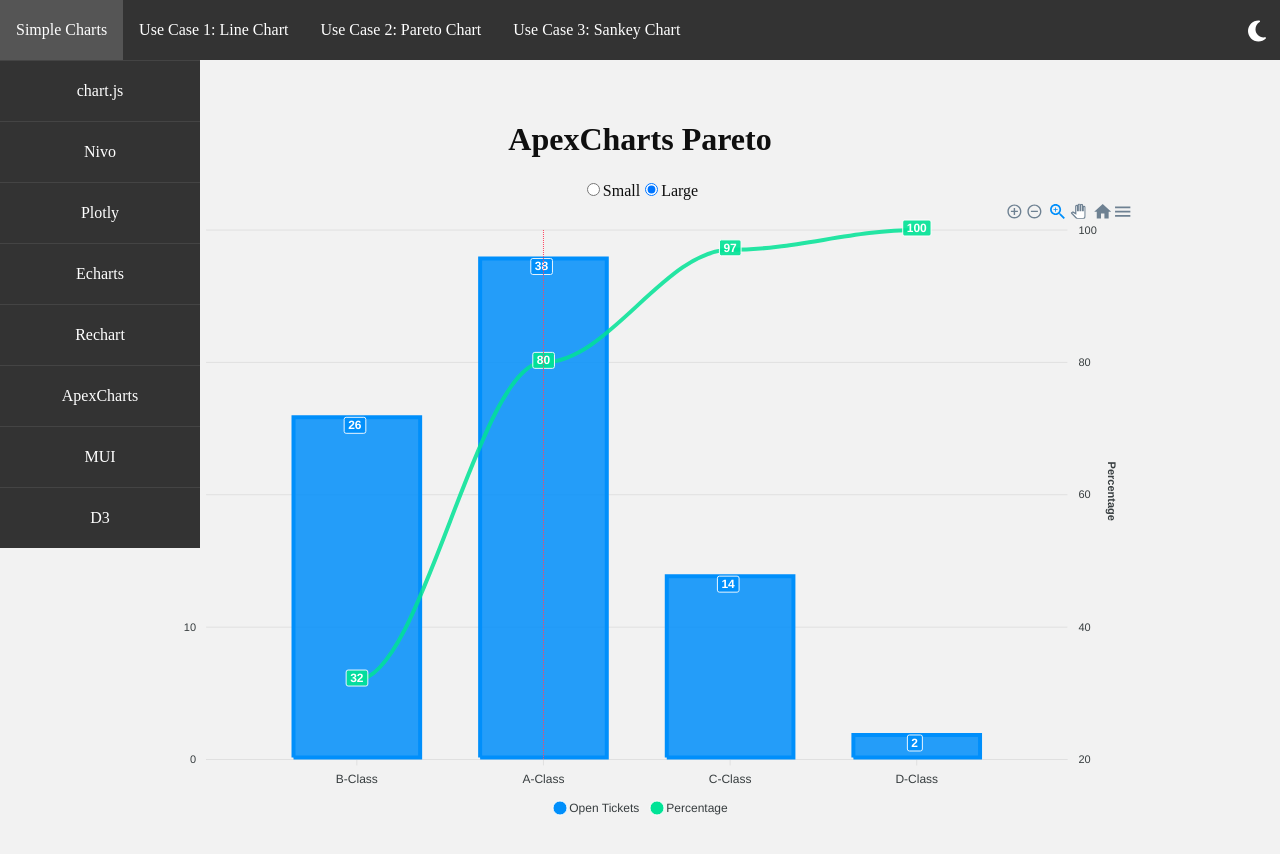
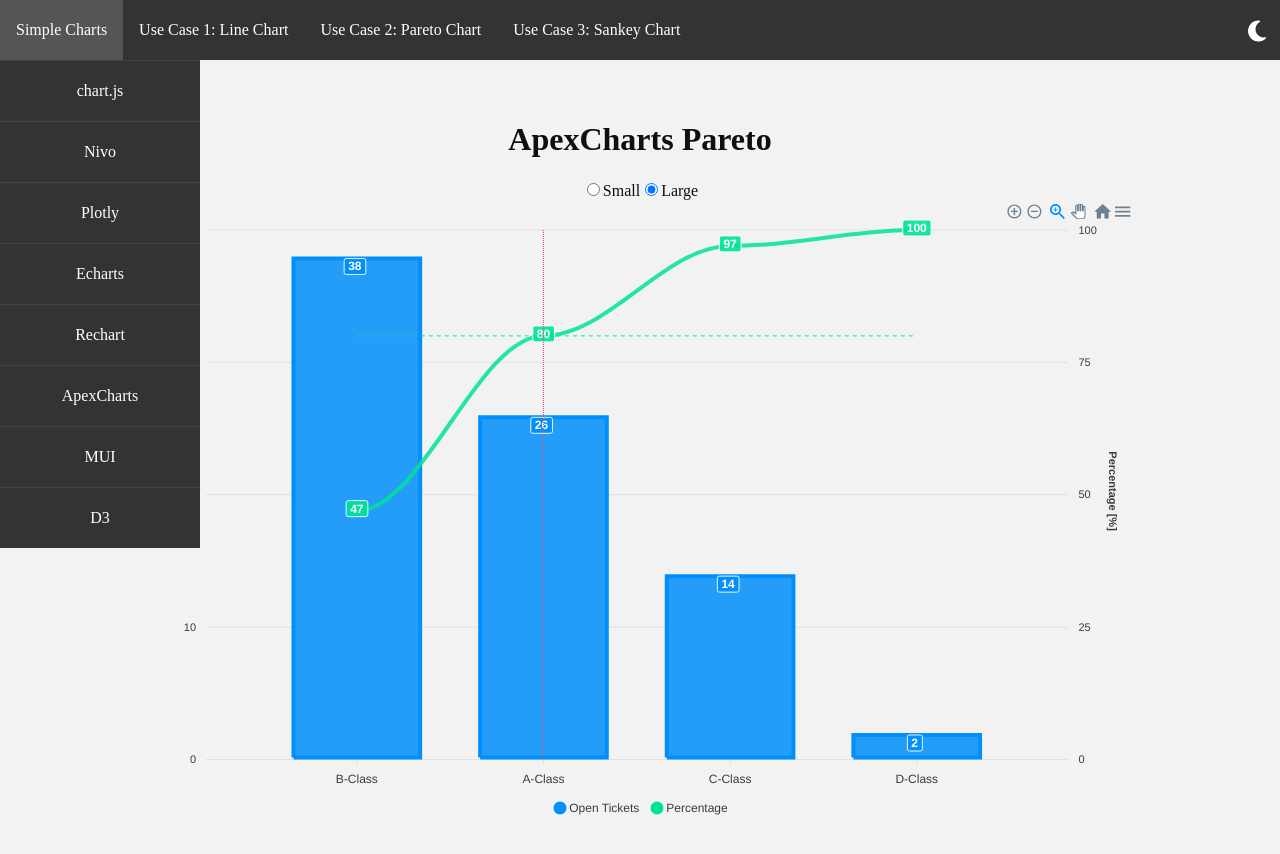
Before and after one commit to Deaniebean/data-viz-libraries, a React (Vite) app: page /apexcharts/pareto in a window 1280 px wide. Shown: the top 854 px of the page. Built offline with nearby package versions, Linux system fonts and the light colour scheme; what chartjs-chart-sankey would draw is missing.

Commit message:
pareto improvements

```diff
--- a/package.json
+++ b/package.json
@@ -23,6 +23,7 @@
     "apexsankey": "github:apexcharts/apexsankey#1766fe2968fb2b326a1db494add5d1d7ecdfefba",
     "chart.js": "^4.4.7",
     "chartjs-chart-sankey": "^0.14.0",
+    "chartjs-plugin-annotation": "^3.1.0",
     "d3": "^7.9.0",
     "echarts-for-react": "^3.0.2",
     "plotly.js": "^2.35.3",
--- a/src/charts/paretoChart/ApexPareto.tsx
+++ b/src/charts/paretoChart/ApexPareto.tsx
@@ -18,6 +18,7 @@ export const ApexPareto = () => {
       ).length
   );
 
+  const openIssuesCountSorted = openIssuesCount.sort((a, b) => b - a);
   // Calculate cumulative percentage for the line graph
   const totalOpenIssues = openIssuesCount.reduce((acc, count) => acc + count, 0);
   let cumulativeSum = 0;
@@ -46,14 +47,15 @@ export const ApexPareto = () => {
     },
     yaxis: [{
       title: {
-        text: 'Open Tickets',
+        text: 'Open Tickets [-]',
       }
     }, {
       title: {
-        text: 'Percentage',
+        text: 'Percentage [%]',
       },
       opposite: true,
       max: 100,
+      min: 0
     }],
     annotations: {
       xaxis: [
@@ -68,6 +70,22 @@ export const ApexPareto = () => {
             },
           }
         }
+      ],
+      yaxis: [
+        {
+          y: 80,
+          yAxisIndex: 1,
+          borderColor: '#00E396',
+          strokeDashArray: 4,
+          label: {
+            borderColor: '#00E396',
+            style: {
+              color: '#fff',
+              background: '#00E396',
+            },
+
+          }
+        }
       ]
     }
   };
@@ -75,7 +93,7 @@ export const ApexPareto = () => {
     {
       name: 'Open Tickets',
       type: 'column',
-      data: openIssuesCount,
+      data: openIssuesCountSorted,
     },
     {
       name: 'Percentage',
--- a/src/charts/paretoChart/ChartjsPareto.tsx
+++ b/src/charts/paretoChart/ChartjsPareto.tsx
@@ -14,6 +14,7 @@ import {
   Tooltip,
   Legend,
 } from 'chart.js';
+import annotationPlugin from 'chartjs-plugin-annotation';
 
 ChartJS.register(
   CategoryScale,
@@ -24,7 +25,8 @@ ChartJS.register(
   LineController,
   BarController,
   Tooltip,
-  Legend
+  Legend,
+  annotationPlugin // Register annotation plugin
 );
 
 export const ChartjsPareto = () => {
@@ -39,10 +41,18 @@ export const ChartjsPareto = () => {
       ).length
   );
 
+  // Sort categories based on open issue count
+  const sortedData = categories
+    .map((category, index) => ({ category, count: openIssuesCount[index] }))
+    .sort((a, b) => b.count - a.count);
+
+  const sortedCategories = sortedData.map((item) => item.category);
+  const openIssuesCountSorted = sortedData.map((item) => item.count);
+
   // Calculate cumulative percentage for the line graph
-  const totalOpenIssues = openIssuesCount.reduce((acc, count) => acc + count, 0);
+  const totalOpenIssues = openIssuesCountSorted.reduce((acc, count) => acc + count, 0);
   let cumulativeSum = 0;
-  const cumulativePercentage = openIssuesCount.map((count) => {
+  const cumulativePercentage = openIssuesCountSorted.map((count) => {
     cumulativeSum += count;
     return Math.floor((cumulativeSum / totalOpenIssues) * 100);
   });
@@ -52,12 +62,12 @@ export const ChartjsPareto = () => {
   console.log('Index where cumulative percentage reaches or exceeds 80%:', index80);
 
   const data = {
-    labels: categories,
+    labels: sortedCategories,
     datasets: [
       {
         type: 'bar' as const,
         label: 'Open Tickets',
-        data: openIssuesCount,
+        data: openIssuesCountSorted,
         backgroundColor: 'rgba(75, 192, 192, 0.2)',
         borderColor: 'rgba(75, 192, 192, 1)',
         borderWidth: 1,
@@ -68,8 +78,10 @@ export const ChartjsPareto = () => {
         data: cumulativePercentage,
         backgroundColor: 'rgba(255, 99, 132, 0.2)',
         borderColor: 'rgba(255, 99, 132, 1)',
-        borderWidth: 1,
-        yAxisID: 'y-axis-2',
+        borderWidth: 2,
+        pointRadius: 3,
+        fill: false,
+        yAxisID: 'y2',
       },
     ],
   };
@@ -80,35 +92,53 @@ export const ChartjsPareto = () => {
         beginAtZero: true,
         title: {
           display: true,
-          text: 'Open Tickets',
+          text: 'Open Tickets [-]',
         },
+        max: 40,
       },
-      'y-axis-2': {
+      y2: {
         beginAtZero: true,
         position: 'right' as const,
         title: {
           display: true,
-          text: 'Percentage',
+          text: 'Percentage [%]',
         },
         max: 100,
+        grid: {
+          display: false,
+        },
       },
     },
     plugins: {
       annotation: {
         annotations: {
-          line1: {
+          verticalLine: {
             type: 'line',
-            yMin: 0,
-            yMax: 100,
-            xMin: index80 + 0.5,
-            xMax: index80 + 0.5,
+            value: index80 + 0.5,
+            scaleID: 'x',
             borderColor: '#FF4560',
             borderWidth: 2,
+            borderDash: [6, 6],
             label: {
               content: '80% Threshold',
               enabled: true,
-              position: 'center',
+              position: 'top',
               backgroundColor: '#FF4560',
+              color: '#fff',
+            },
+          },
+          horizontalLine: {
+            type: 'line',
+            scaleID: 'y2', // ✅ Corrected spelling (lowercase "s")
+            value: 80,
+            borderColor: 'rgb(255, 99, 132)',
+            borderWidth: 2,
+            borderDash: [6, 6], // Optional for visibility
+            label: {
+              content: '80% Line',
+              enabled: true,
+              position: 'left',
+              backgroundColor: 'rgb(255, 99, 132)',
               color: '#fff',
             },
           },
@@ -117,6 +147,7 @@ export const ChartjsPareto = () => {
     },
   };
 
+
   return (
     <ChartWrapper title={'Chart.js Pareto'}>
       <Chart type='bar' data={data} options={options} />
--- a/src/charts/paretoChart/EchartsPareto.tsx
+++ b/src/charts/paretoChart/EchartsPareto.tsx
@@ -14,6 +14,7 @@ export const EchartsPareto = () => {
         (data) => data.group === category && data.status !== 4
       ).length
   );
+  openIssuesCount.sort((a,b) => b-a)
 
   // Calculate cumulative percentage for the line graph
   const totalOpenIssues = openIssuesCount.reduce((acc, count) => acc + count, 0);
--- a/src/charts/sankeyChart/sankeyforPareto/EchartsSankey3.tsx
+++ b/src/charts/sankeyChart/sankeyforPareto/EchartsSankey3.tsx
@@ -70,11 +70,14 @@ const links = [
   { source: "3_In Progress", target: "4_In Progress", value: 12, group: "B-Class" },
   { source: "3_In Progress", target: "4_In Review", value: 1, group: "C-Class" },
   { source: "3_In Progress", target: "4_Done", value: 1, group: "B-Class" },
-  { source: "1_Backlog", target: "2_Backlog", value: 1, group: "D-Class" },
-  { source: "2_Backlog", target: "3_In Progress", value: 1, group: "D-Class" },
+  { source: "1_Backlog", target: "2_Backlog", value: 10, group: "D-Class" },
+  { source: "2_Backlog", target: "3_In Progress", value: 10, group: "D-Class" },
+  { source: "3_In Progress", target: "4_In Progress", value: 9, group: "D-Class" },
   { source: "3_In Progress", target: "4_In Review", value: 1, group: "D-Class" },
   { source: "3_In Progress", target: "4_In Review", value: 4, group: "A-Class" },
 ];
+
+//9 stück in D-Classe [0, 0, 1, 1] hinzugefügt
 
 
 // Apply colors to links
```
